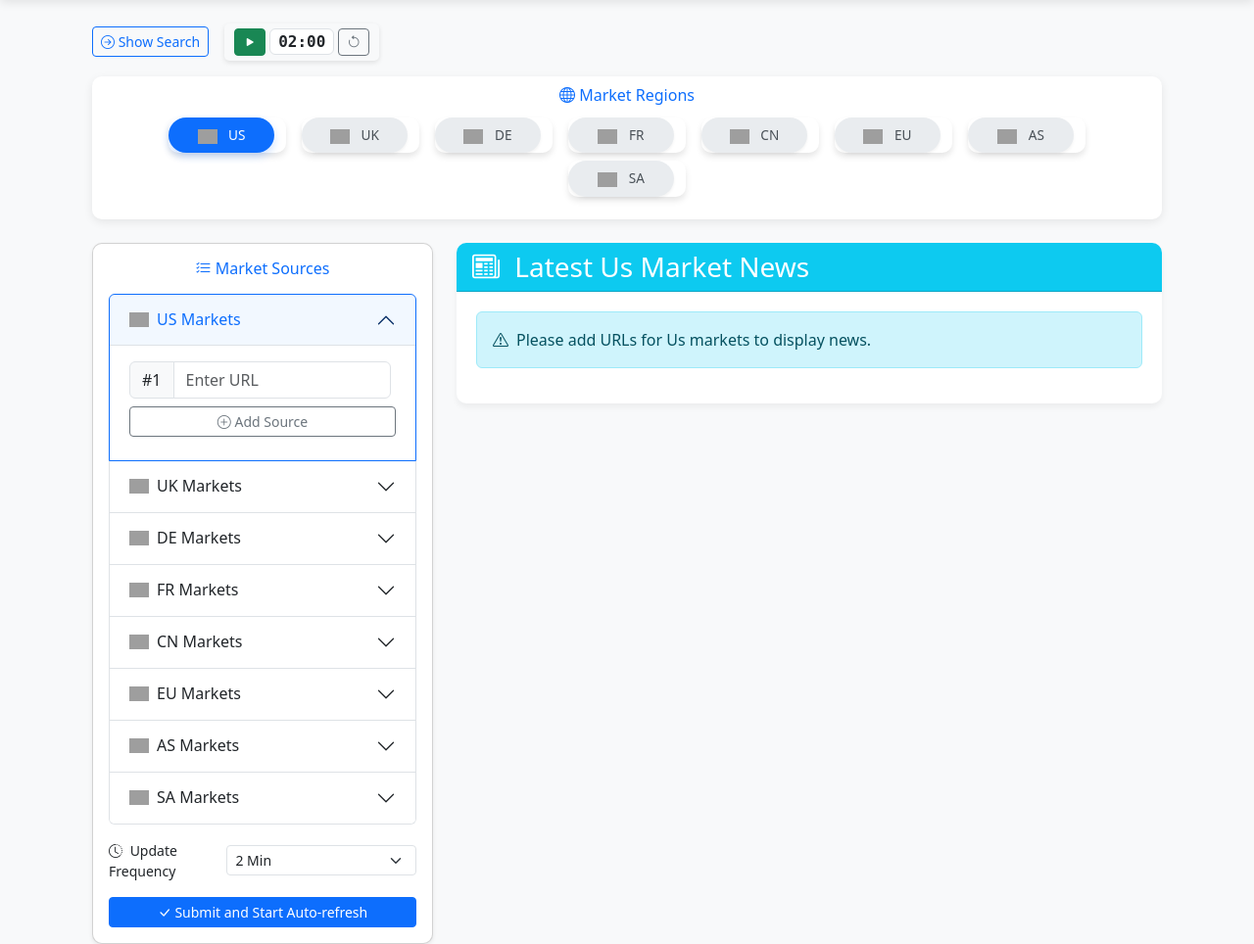
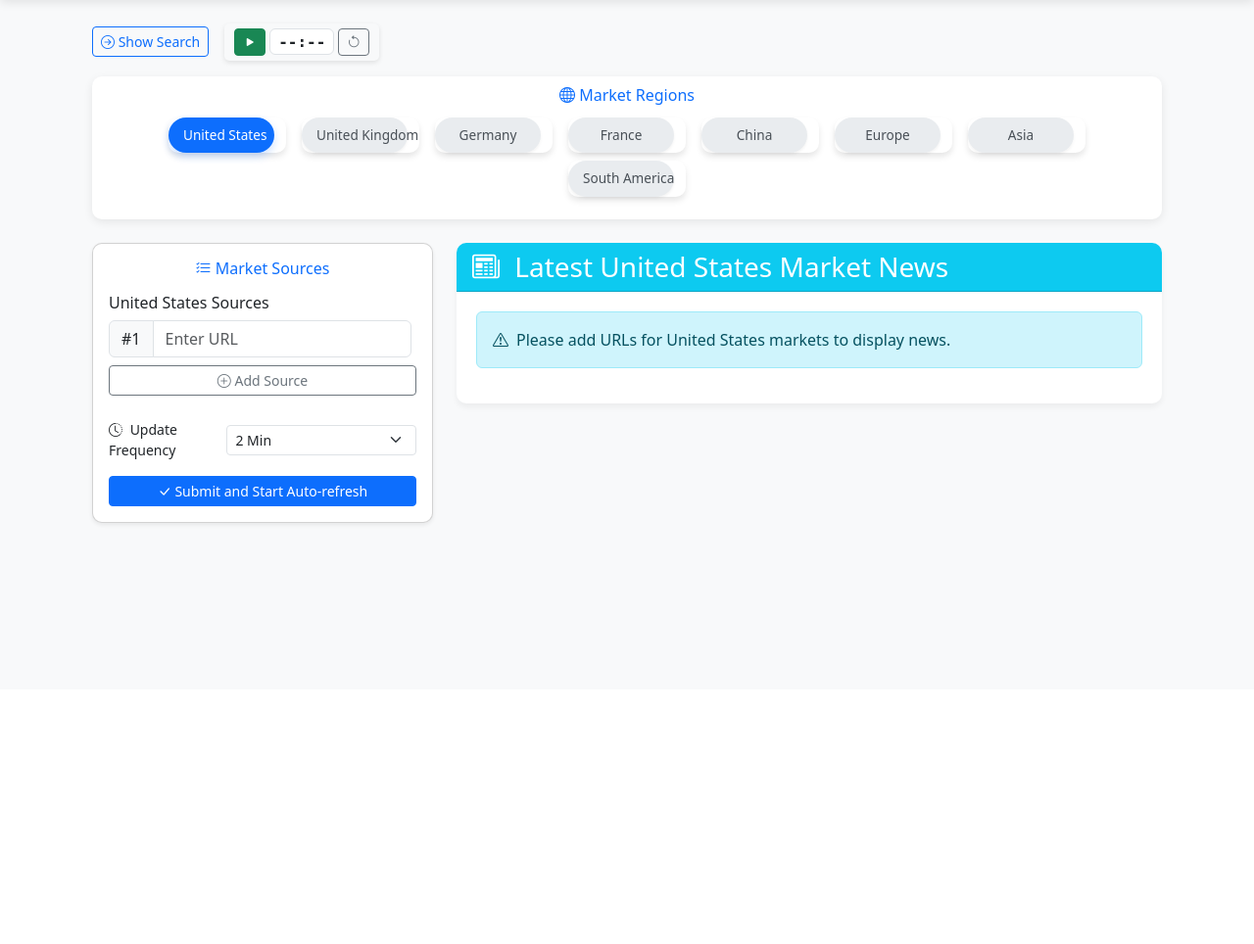
Before and after one commit to Ren-Tech/Stock-Market-Scraper, a Flask app: page /market_news in a window 1280 px wide. Shown: the part 96-1060 px from the top of the page at 98% size. After the commit the page ends 633 px from the top, so only its background shows below. Run offline with Flask 3, Linux system fonts and the light colour scheme; the visitor is signed in with stand-in values (Sample User, id 1); some libraries are stand-ins or nearby versions; grey boxes are pictures that could not be loaded.

Commit message:
market news

```diff
--- a/app.py
+++ b/app.py
@@ -774,58 +774,117 @@ def login_required(f):
             flash('Please login to access this page', 'warning')
             return redirect(url_for('login', next=request.url))
         return f(*args, **kwargs)
+    return decorated_function
     return decorated_function@app.route("/current_affairs", methods=["GET", "POST"])
 
 
 @app.route("/market_news", methods=["GET", "POST"])
+@login_required
 def market_news():
-    # Initialize or get market URLs from session
-    market_urls = session.get('market_urls', {
-        "us": [], "uk": [], "ge": [], "fr": [],
-        "china": [], "europe": [], "asia": [], "south_america": []
-    })
-
+    logger.info(f"Market News page accessed by {request.remote_addr}")
+
+    # Initialize market regions with the same structure as current affairs
+    markets = {
+        'us': "United States",
+        'uk': "United Kingdom",
+        'ge': "Germany",
+        'fr': "France",
+        'china': "China",
+        'europe': "Europe",
+        'asia': "Asia",
+        'south_america': "South America"
+    }
+
+    # Get or initialize market URLs from session
+    market_urls = session.get('market_urls', {market: [] for market in markets})
     selected_market = request.args.get("market", "us")
 
+    news_data = []
+    error_messages = []
+    urls_provided = False
+
     if request.method == "POST":
+        logger.info("Market News form submitted")
         selected_market = request.form.get("market", selected_market)
-        for market in market_urls.keys():
-            urls = request.form.getlist(f"{market}_urls")
-            market_urls[market] = [url.strip() for url in urls if url.strip()]
-        session['market_urls'] = market_urls
-
-    news_data = []
-    if market_urls.get(selected_market):
-        for url in market_urls[selected_market]:
-            try:
-                if not url.startswith(('http://', 'https://')):
-                    url = 'https://' + url
-
-                scraped_news = scrape_news_from_url(url)
-                if scraped_news:
-                    for item in scraped_news:
-                        item['region'] = selected_market.replace('_', ' ').title()
-                        item.setdefault('title', 'Untitled News')
-                        item.setdefault('content', 'No content available')
-                        item.setdefault('link', url)
-                        item.setdefault('source', urlparse(url).netloc)
-                        if 'date' not in item:
-                            item['date'] = extract_date_from_url(url) or datetime.now().strftime("%Y-%m-%d")
-
-                    news_data.extend(scraped_news)
-                else:
-                    flash(f"No articles found at {url}", "warning")
-
-            except requests.exceptions.Timeout:
-                flash(f"Timeout when trying to scrape {url}", "danger")
-            except Exception as e:
-                flash(f"Error scraping {url}: {str(e)}", "danger")
-                print(f"Error scraping {url}: {str(e)}")
+
+        # Store URLs with their order numbers
+        ordered_urls = {}
+        market_inputs = request.form.getlist(f"{selected_market}_urls")
+
+        for i, url in enumerate(market_inputs, start=1):
+            url = url.strip()
+            if url:
+                ordered_urls[i] = url
+                market_urls[selected_market].append(url)
+
+        if ordered_urls:
+            urls_provided = True
+            logger.debug(f"URLs provided for {selected_market}: {ordered_urls}")
+
+        if urls_provided:
+            logger.info(f"Processing {len(ordered_urls)} URLs for market {selected_market}")
+
+            # Process URLs in their specified order
+            for order_num, url in sorted(ordered_urls.items()):
+                try:
+                    if not url.startswith(('http://', 'https://')):
+                        url = 'https://' + url
+                        logger.debug(f"Added protocol to URL: {url}")
+
+                    logger.info(f"Fetching market news from {url} for market {selected_market}")
+
+                    # Use the same fetch_top_news function as current affairs
+                    source_news = fetch_top_news(url, max_articles=20, region=selected_market)
+
+                    if source_news:
+                        logger.info(f"Found {len(source_news)} articles at {url}")
+                        # Add market-specific metadata
+                        for article in source_news:
+                            article['market'] = markets[selected_market]
+                            article['source_order'] = order_num
+                            article['source_url'] = url
+                        news_data.extend(source_news)
+                    else:
+                        msg = f"Could not extract news from {url} (Market: {selected_market})"
+                        error_messages.append(msg)
+                        logger.warning(msg)
+
+                except requests.exceptions.Timeout:
+                    msg = f"Timeout when trying to access {url}"
+                    error_messages.append(msg)
+                    logger.error(msg)
+                except Exception as e:
+                    msg = f"Error processing {url} (Market: {selected_market}): {str(e)}"
+                    error_messages.append(msg)
+                    logger.error(msg, exc_info=True)
+
+            # Update session with the latest URLs
+            session['market_urls'] = market_urls
+        else:
+            msg = "No URLs provided to fetch market news"
+            error_messages.append(msg)
+            logger.warning(msg)
+
+    if news_data:
+        logger.info(f"Total market articles collected: {len(news_data)}")
+
+        # Sort by source order (as specified in the form)
+        # Then sort by date within each source (newest first)
+        news_data.sort(key=lambda x: (x.get('source_order', 0),
+                                    -x.get('timestamp', 0) if x.get('timestamp') else x.get('date', '')))
+    else:
+        logger.info("No market news articles collected in this request")
+
+    if error_messages:
+        logger.warning(f"Encountered {len(error_messages)} errors during processing")
 
     return render_template("market_news.html",
                          news_data=news_data,
                          market_urls=market_urls,
-                         selected_market=selected_market)
+                         markets=markets,
+                         selected_market=selected_market,
+                         error_messages=error_messages,
+                         urls_provided=urls_provided)
 
 def scrape_news_from_url(url):
     """Enhanced news scraping function with better error handling"""
--- a/templates/market_news.html
+++ b/templates/market_news.html
@@ -17,10 +17,6 @@
   .market-nav-btn:hover { background-color: #dee2e6; transform: translateY(-2px); }
   .market-nav-btn.active { background-color: #0d6efd; color: white; box-shadow: 0 4px 8px rgba(13,110,253,0.2); }
   .market-nav-btn i { margin-right: 5px; }
-
-  .accordion-button { font-weight: 500; }
-  .accordion-button:not(.collapsed) { background-color: rgba(13,110,253,0.05); color: #0d6efd; }
-  .accordion-button:focus { box-shadow: none; border-color: rgba(13,110,253,0.25); }
 
   .news-card { height: 100%; transition: all 0.3s ease; margin-bottom: 20px; border: none; border-radius: 10px; overflow: hidden; box-shadow: 0 4px 6px rgba(0,0,0,0.05); }
   .news-card:hover { transform: translateY(-5px); box-shadow: 0 10px 20px rgba(0,0,0,0.1); }
@@ -70,20 +66,9 @@
   <div class="market-nav mt-3">
     <h6 class="text-center text-primary mb-2"><i class="bi bi-globe"></i> Market Regions</h6>
     <div class="market-nav-scroll d-flex flex-wrap justify-content-center">
-      {% set markets = [
-        ('us', 'US', 'us.png'),
-        ('uk', 'UK', 'gb.png'),
-        ('ge', 'DE', 'de.png'),
-        ('fr', 'FR', 'fr.png'),
-        ('china', 'CN', 'cn.png'),
-        ('europe', 'EU', 'eu.png'),
-        ('asia', 'AS', 'jp.png'),
-        ('south_america', 'SA', 'br.png')
-      ] %}
-      {% for market_id, market_name, flag in markets %}
+      {% for market_id, market_name in markets.items() %}
       <div class="card market-nav-card text-center mx-2 mb-2" style="width: 120px; border: none; box-shadow: 0 4px 6px rgba(0,0,0,0.1); border-radius: 10px;">
         <button class="market-nav-btn {{ 'active' if market_id == selected_market else '' }}" data-market="{{ market_id }}">
-          <img src="https://flagcdn.com/w40/{{ flag }}" alt="{{ market_name }} Flag" class="me-2" style="width: 20px; height: 15px"/>
           {{ market_name }}
         </button>
       </div>
@@ -100,39 +85,29 @@
 
         <form method="POST" id="marketForm">
           <input type="hidden" name="market" id="selectedMarket" value="{{ selected_market }}">
-          <div class="accordion" id="marketAccordion">
-            {% for market_id, market_name, flag in markets %}
-            <div class="accordion-item market-tab {{ 'border-primary' if market_id == selected_market else '' }}" data-market="{{ market_id }}">
-              <h2 class="accordion-header">
-                <button class="accordion-button {{ 'collapsed' if market_id != selected_market else '' }}" type="button"
-                        data-bs-toggle="collapse" data-bs-target="#collapse{{ market_id }}">
-                  <img src="https://flagcdn.com/w40/{{ flag }}" alt="{{ market_name }} Flag" class="me-2" style="width: 20px; height: 15px"/>
-                  {{ market_name }} Markets
-                </button>
-              </h2>
-              <div id="collapse{{ market_id }}" class="accordion-collapse collapse {{ 'show' if market_id == selected_market else '' }}" data-bs-parent="#marketAccordion">
-                <div class="accordion-body">
-                  <div id="{{ market_id }}Container" class="source-container">
-                    {% for url in market_urls.get(market_id, []) %}
+
+          <!-- Current Market Sources -->
+          <div class="mb-3">
+            <h6 class="d-flex align-items-center">
+              {{ markets[selected_market] }} Sources
+            </h6>
+            <div id="{{ selected_market }}Container" class="source-container">
+              {% for url in market_urls[selected_market] %}
               <div class="input-group mb-2 source-field">
                 <span class="input-group-text">#{{ loop.index }}</span>
-                      <input type="text" name="{{ market_id }}_urls" class="form-control" placeholder="Enter URL" value="{{ url }}"/>
+                <input type="text" name="{{ selected_market }}_urls" class="form-control" placeholder="Enter URL" value="{{ url }}"/>
               </div>
               {% endfor %}
-                    {% if not market_urls.get(market_id) %}
+              {% if not market_urls[selected_market] %}
               <div class="input-group mb-2 source-field">
                 <span class="input-group-text">#1</span>
-                      <input type="text" name="{{ market_id }}_urls" class="form-control" placeholder="Enter URL"/>
+                <input type="text" name="{{ selected_market }}_urls" class="form-control" placeholder="Enter URL"/>
               </div>
               {% endif %}
             </div>
-                  <button type="button" class="btn btn-outline-secondary btn-sm w-100 mb-2 add-source-btn" data-market="{{ market_id }}">
+            <button type="button" class="btn btn-outline-secondary btn-sm w-100 mb-2 add-source-btn" data-market="{{ selected_market }}">
               <i class="bi bi-plus-circle"></i> Add Source
             </button>
-                </div>
-              </div>
-            </div>
-            {% endfor %}
           </div>
 
           <!-- Update Frequency Selection -->
@@ -172,7 +147,7 @@
           <div class="d-flex justify-content-between align-items-center">
             <h3 class="mb-0">
               <i class="bi bi-newspaper me-2"></i>
-              Latest {{ selected_market|default('Global', true)|replace('_', ' ')|title }} Market News
+              Latest {{ markets[selected_market] }} Market News
             </h3>
             {% if news_data %}
             <span class="badge bg-light text-dark">
@@ -194,7 +169,7 @@
                 {% endif %}
                 <div class="card-body d-flex flex-column">
                   <span class="badge bg-primary region-badge">
-                    {{ news.region|default(selected_market|default('Global', true)|replace('_', ' ')|title) }}
+                    {{ news.market }}
                   </span>
                   <h5 class="card-title">{{ news.title }}</h5>
                   <p class="card-text news-content">{{ news.content }}</p>
@@ -225,9 +200,9 @@
           {% else %}
           <div class="alert alert-info">
             {% if market_urls[selected_market] %}
-            <i class="bi bi-info-circle me-2"></i>No recent news found for {{ selected_market|default('Global', true)|replace('_', ' ')|title }} markets.
+            <i class="bi bi-info-circle me-2"></i>No recent news found for {{ markets[selected_market] }} markets.
             {% else %}
-            <i class="bi bi-exclamation-triangle me-2"></i>Please add URLs for {{ selected_market|default('Global', true)|replace('_', ' ')|title }} markets to display news.
+            <i class="bi bi-exclamation-triangle me-2"></i>Please add URLs for {{ markets[selected_market] }} markets to display news.
             {% endif %}
           </div>
           {% endif %}
@@ -237,12 +212,62 @@
   </div>
 </div>
 
-<script src="https://cdn.jsdelivr.net/npm/bootstrap@5.3.0/dist/js/bootstrap.bundle.min.js"></script>
-<script src="https://code.jquery.com/jquery-3.6.0.min.js"></script>
 <script>
 $(document).ready(function() {
+  // Token for localStorage to avoid conflicts
+  const TIMER_STORAGE_KEY = 'marketNewsTimerState_v1';
+
   // Timer functionality
   let timerInterval, timerSeconds = 120, isTimerRunning = false;
+
+  // Load saved timer state if available
+  function loadTimerState() {
+    const savedState = localStorage.getItem(TIMER_STORAGE_KEY);
+    if (savedState) {
+      try {
+        const state = JSON.parse(savedState);
+        if (state) {
+          // Calculate how much time has passed since last save
+          const secondsElapsed = Math.floor((Date.now() - (state.timestamp || 0)) / 1000);
+          const remainingSeconds = Math.max(0, (state.secondsRemaining || 120) - secondsElapsed);
+
+          // Update UI with saved values
+          timerSeconds = remainingSeconds;
+          isTimerRunning = state.isRunning || false;
+          $("#frequencyDropdown").val(state.frequency || 120);
+          $("#minutesDisplay").text($("#frequencyDropdown").find("option:selected").text().replace(" Min", ""));
+
+          if (isTimerRunning) {
+            if (remainingSeconds > 0) {
+              startTimer();
+            } else {
+              // Timer expired while page was closed
+              resetTimer();
+              $("#marketForm").submit();
+            }
+          }
+        }
+      } catch (e) {
+        console.error("Error parsing timer state:", e);
+        localStorage.removeItem(TIMER_STORAGE_KEY);
+      }
+    } else {
+      // No saved state, initialize with default values
+      timerSeconds = parseInt($("#frequencyDropdown").val());
+    }
+    updateTimerDisplay();
+  }
+
+  // Save timer state to localStorage
+  function saveTimerState() {
+    const state = {
+      secondsRemaining: timerSeconds,
+      isRunning: isTimerRunning,
+      frequency: parseInt($("#frequencyDropdown").val()),
+      timestamp: Date.now()
+    };
+    localStorage.setItem(TIMER_STORAGE_KEY, JSON.stringify(state));
+  }
 
   function updateTimerDisplay() {
     const minutes = Math.floor(timerSeconds / 60);
@@ -256,14 +281,22 @@ $(document).ready(function() {
       $("#timerToggle").html('<i class="bi bi-pause-fill"></i>').removeClass("btn-success").addClass("btn-warning");
       $("#refreshStatus").removeClass("d-none");
       const totalSeconds = timerSeconds;
+      saveTimerState(); // Save initial state
 
       timerInterval = setInterval(function() {
         timerSeconds--;
         updateTimerDisplay();
         const progress = ((totalSeconds - timerSeconds) / totalSeconds) * 100;
         $("#refreshProgress").css("width", progress + "%");
+
+        // Save state every 5 seconds
+        if (timerSeconds % 5 === 0) {
+          saveTimerState();
+        }
+
         if (timerSeconds <= 0) {
           clearInterval(timerInterval);
+          localStorage.removeItem(TIMER_STORAGE_KEY);
           $("#marketForm").submit();
         }
       }, 1000);
@@ -275,6 +308,7 @@ $(document).ready(function() {
       clearInterval(timerInterval);
       isTimerRunning = false;
       $("#timerToggle").html('<i class="bi bi-play-fill"></i>').removeClass("btn-warning").addClass("btn-success");
+      saveTimerState();
     }
   }
 
@@ -285,7 +319,11 @@ $(document).ready(function() {
     updateTimerDisplay();
     $("#timerToggle").html('<i class="bi bi-play-fill"></i>').removeClass("btn-warning").addClass("btn-success");
     $("#refreshProgress").css("width", "0%");
+    localStorage.removeItem(TIMER_STORAGE_KEY);
   }
+
+  // Initialize timer with saved state or defaults
+  loadTimerState();
 
   // Timer controls
   $("#timerToggle").click(() => isTimerRunning ? pauseTimer() : startTimer());
@@ -296,13 +334,17 @@ $(document).ready(function() {
     timerSeconds = parseInt($(this).val());
     $("#minutesDisplay").text($(this).find("option:selected").text().replace(" Min", ""));
     resetTimer();
+    if ($(".news-card").length > 0) {
+      startTimer();
+    }
   });
 
-  // Initialize timer
-  timerSeconds = parseInt($("#frequencyDropdown").val());
-  $("#minutesDisplay").text($("#frequencyDropdown").find("option:selected").text().replace(" Min", ""));
-  updateTimerDisplay();
-  if ($(".news-card").length > 0) startTimer();
+  // Save state when leaving the page
+  $(window).on('beforeunload', function() {
+    if (isTimerRunning) {
+      saveTimerState();
+    }
+  });
 
   // Search toggle
   let isSearchVisible = true;
@@ -339,8 +381,6 @@ $(document).ready(function() {
     // Update UI
     $(".market-nav-btn").removeClass("active");
     $(this).addClass("active");
-    $(".market-tab").removeClass("border-primary");
-    $(`.market-tab[data-market="${market}"]`).addClass("border-primary");
 
     // Submit form to load new market data
     $("#marketForm").submit();
@@ -369,7 +409,7 @@ $(document).ready(function() {
   });
 
   // Highlight current market
-  const currentMarket = "{{ selected_market|default('us') }}";
+  const currentMarket = "{{ selected_market }}";
   $(`.market-nav-btn[data-market="${currentMarket}"]`).addClass("active");
 });
 </script>
```
Lines whose indentation alone changed are shown as unchanged.
